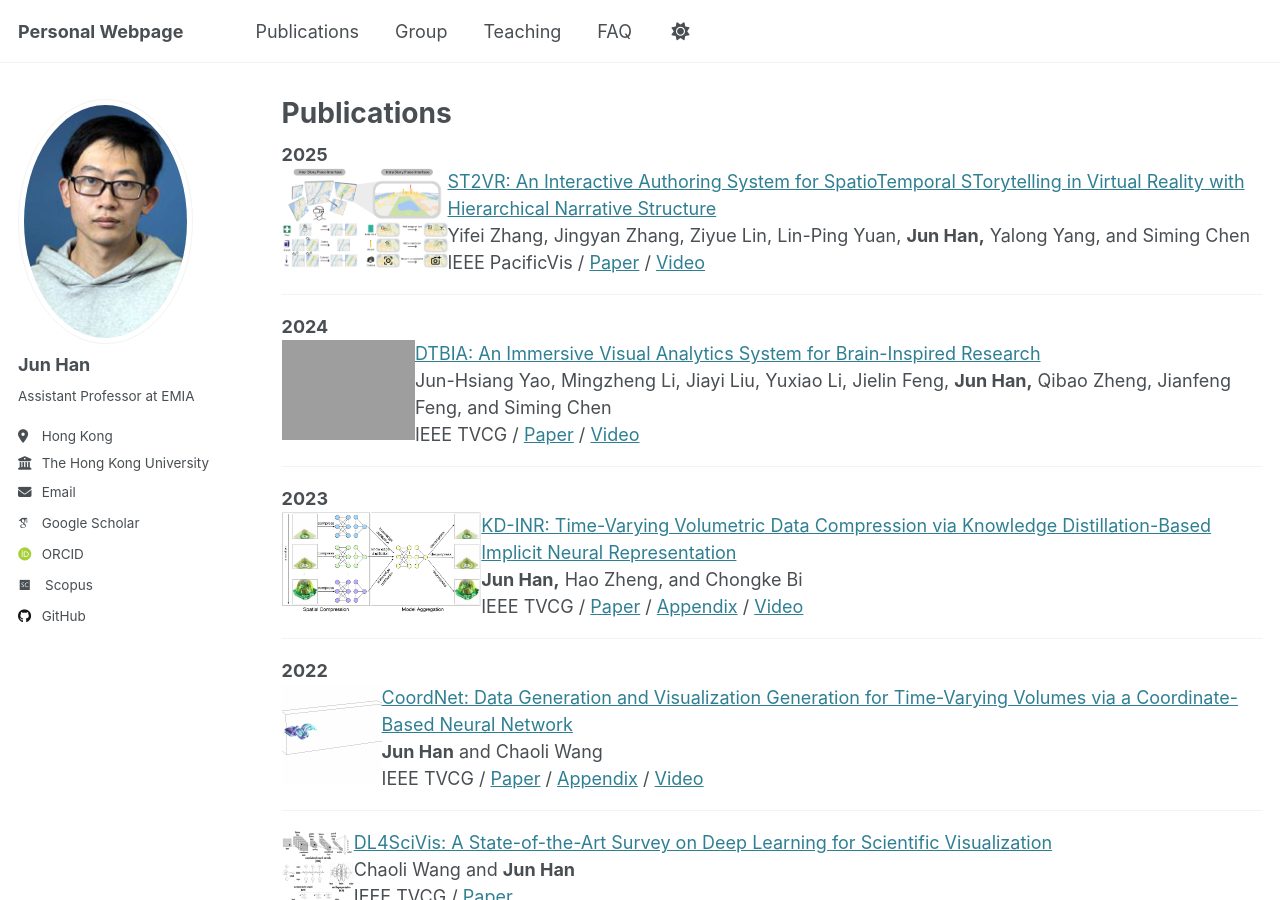
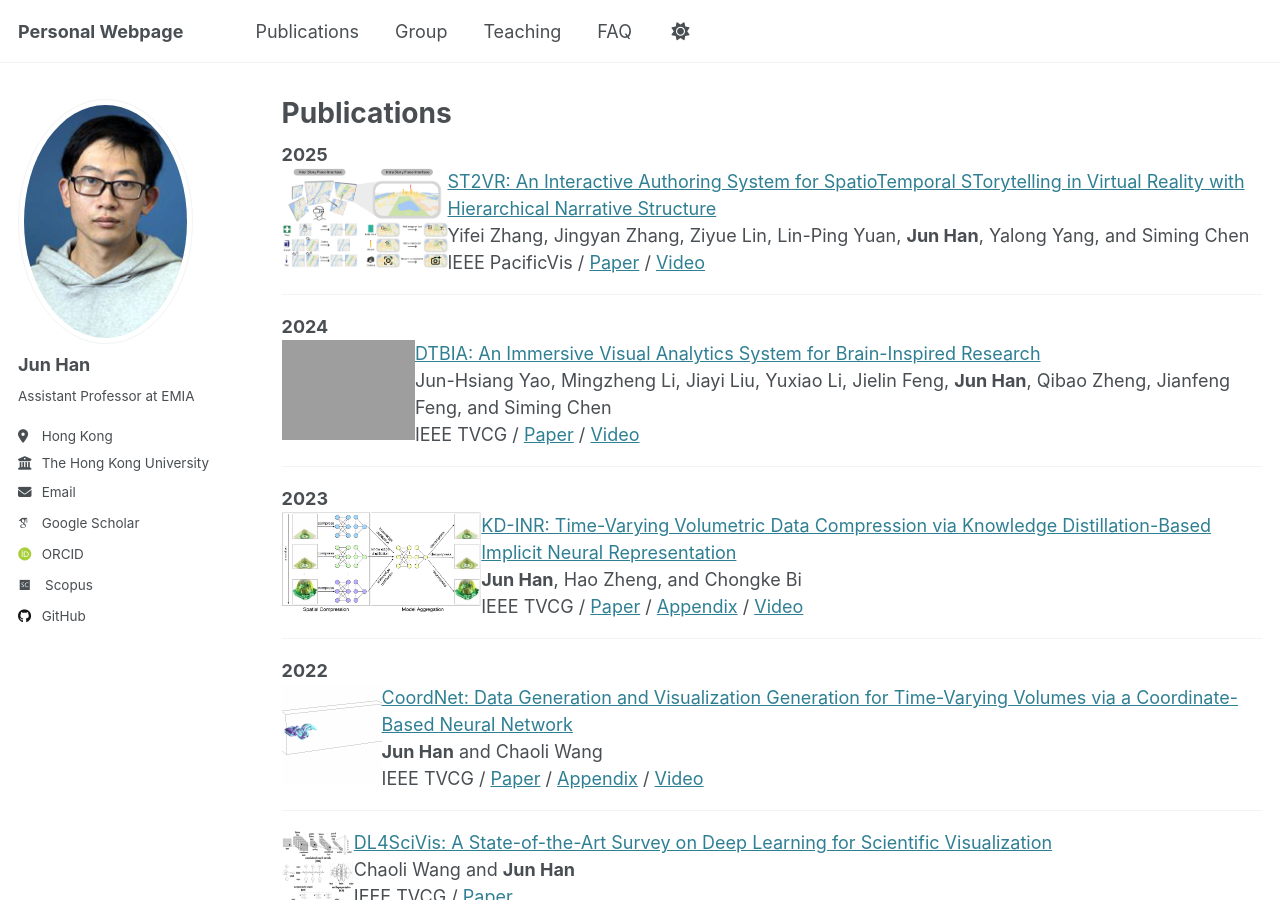
Before and after one commit to stevenhan1991/stevenhan1991.github.io, a Jekyll site: the page built from _pages/publications.md, in a window 1280 px wide and 900 px high. Built offline with Jekyll 4.4.1, drawn with Linux system fonts in a browser that asks for light colours; some web fonts are replaced.

Commit message:
Update publications.md

```diff
--- a/_pages/publications.md
+++ b/_pages/publications.md
@@ -21,7 +21,7 @@ redirect_from:
 	    <span class="author">Jingyan Zhang,</span>
 	    <span class="author">Ziyue Lin,</span>
 	    <span class="author">Lin-Ping Yuan,</span>
-	    <span class="author"><b>Jun Han,</b></span>
+	    <span class="author"><b>Jun Han</b>,</span>
 	    <span class="author">Yalong Yang,</span>
 	    <span class="author">and Siming Chen</span>
     </div>
@@ -46,7 +46,7 @@ redirect_from:
 	    <span class="author">Jiayi Liu,</span>
 	    <span class="author">Yuxiao Li,</span>
 	    <span class="author">Jielin Feng,</span>
-	    <span class="author"><b>Jun Han,</b></span>
+	    <span class="author"><b>Jun Han</b>,</span>
 	    <span class="author">Qibao Zheng,</span>
 	    <span class="author">Jianfeng Feng,</span>
 	    <span class="author">and Siming Chen</span>
@@ -66,7 +66,7 @@ redirect_from:
     <div class="title"><a name="KDINR" href="http://stevenhan1991.github.io/assets/pdf/KDINR-Paper.pdf">KD-INR: Time-Varying Volumetric Data Compression via Knowledge Distillation-Based Implicit Neural Representation</a>
     </div>
     <div class="authors">
-	    <span class="author"><b>Jun Han,</b></span>
+	    <span class="author"><b>Jun Han</b>,</span>
 	    <span class="author">Hao Zheng,</span>
 	    <span class="author">and Chongke Bi</span>
     </div>
```
